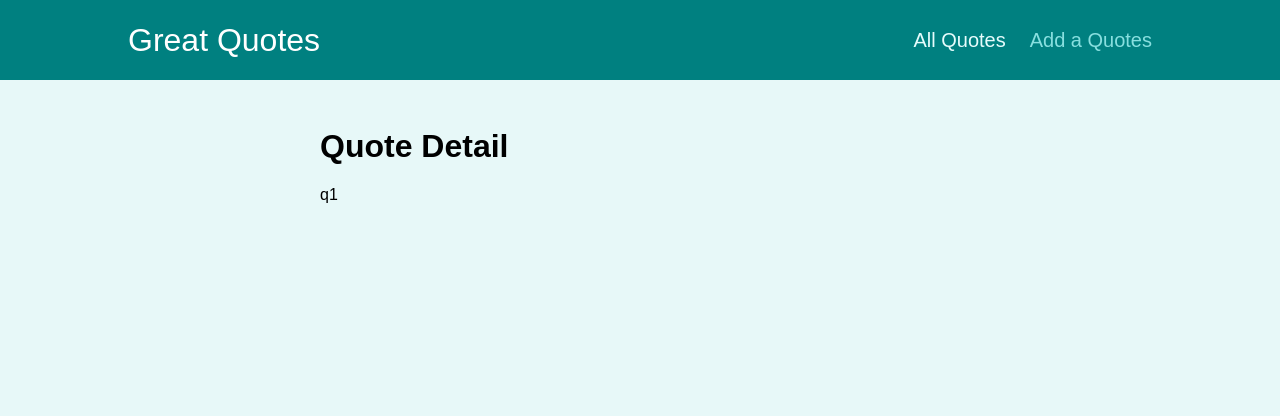
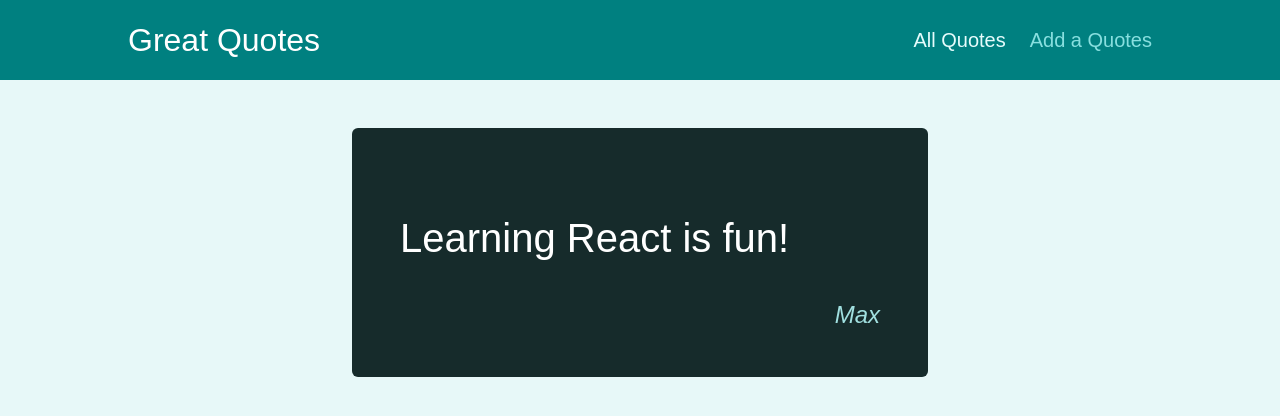
Before and after one commit to Jaron15/ReactRouter, a React (Create React App) app: page /quotes/q1 in a window 1280 px wide. Shown: the top 416 px of the page. Built offline with nearby package versions, Linux system fonts and the light colour scheme.

Commit message:
outputting details data/NotFound page

```diff
--- a/src/App.js
+++ b/src/App.js
@@ -3,6 +3,8 @@
 import QuoteDetail from './pages/QuoteDetail';
 import AddQuote from './pages/AddQuote';
 import Layout from './components/layout/Layout';
+import NotFound from './pages/NotFound';
+
 
 function App() {
   return (
@@ -22,6 +24,9 @@
           <Route path="/add-quote" >
             <AddQuote />
           </Route>
+          <Route path="*">
+          <NotFound />
+          </Route>
         </Switch>
         </Layout>
       </main>
--- a/src/components/quotes/QuoteItem.js
+++ b/src/components/quotes/QuoteItem.js
@@ -1,4 +1,5 @@
 import classes from './QuoteItem.module.css';
+import {Link} from 'react-router-dom'
 
 const QuoteItem = (props) => {
   return (
@@ -9,9 +10,9 @@
         </blockquote>
         <figcaption>{props.author}</figcaption>
       </figure>
-      <a className='btn'>
+      <Link to={`/quotes/${props.id}`} className='btn'>
         View Fullscreen
-      </a>
+      </Link>
     </li>
   );
 };
--- a/src/pages/AddQuote.js
+++ b/src/pages/AddQuote.js
@@ -2,10 +2,15 @@
 import QuoteForm from '../components/quotes/QuoteForm';
 
 const AddQuote = () => {
+
+    const addQuoteHandler = (quoteData) => {
+        console.log(quoteData);
+    }
+
   return (
     <Fragment>
     <h1>Add Quotes</h1>
-    {/* <QuoteForm /> */}
+    <QuoteForm onAddQuote={addQuoteHandler} />
     </Fragment>
   )
 }
--- /dev/null
+++ b/src/pages/NotFound.js
@@ -0,0 +1,11 @@
+import React from 'react'
+
+const NotFound = () => {
+  return (
+    <div className='centered'>
+        Page not found!
+    </div>
+  )
+}
+
+export default NotFound
--- a/src/pages/QuoteDetail.js
+++ b/src/pages/QuoteDetail.js
@@ -1,17 +1,30 @@
 import {Fragment} from 'react'
 import QuoteItem from '../components/quotes/QuoteItem';
 import {useParams, Route} from 'react-router-dom';
-import Comments from '../components/comments/Comments'
+import Comments from '../components/comments/Comments';
+import HighlightedQuote from '../components/quotes/HighlightedQuote';
+
+const DUMMY_QUOTES = [
+    {id: 'q1', author: 'Max', text: 'Learning React is fun!'},
+    {id: 'q2', author: 'Bob', text: 'Learning React is great!'},
+]
+
 
 const QuoteDetail = () => {
     const params = useParams();
 
+    const quote = DUMMY_QUOTES.find((quote) => quote.id === params.quoteId)
+
+    if (!quote) {
+        return <p>No Quote Found</p>
+    }
   return (
     <Fragment>
-    <h1>Quote Detail</h1>
-    <p>{params.quoteId}</p>
-    {/* <QuoteItem /> */}
-    <Route path="/quotes/:quoteId/comments">
+    <HighlightedQuote
+    text={quote.text}
+    author={quote.author}
+    />
+    <Route path={`/quotes/${params.quoteId}/comments`}>
        <Comments />
     </Route>
     </Fragment>
--- a/src/pages/Quotes.js
+++ b/src/pages/Quotes.js
@@ -1,11 +1,16 @@
 import {Fragment} from 'react'
 import QuoteList from '../components/quotes/QuoteList';
 
+const DUMMY_QUOTES = [
+    {id: 'q1', author: 'Max', text: 'Learning React is fun!'},
+    {id: 'q2', author: 'Bob', text: 'Learning React is great!'},
+]
+
 const Quotes = () => {
+
   return (
     <Fragment>
-    <h1>All Quotes</h1>
-    {/* <QuoteList /> */}
+    <QuoteList quotes={DUMMY_QUOTES}/>
     </Fragment>
   )
 }
```
